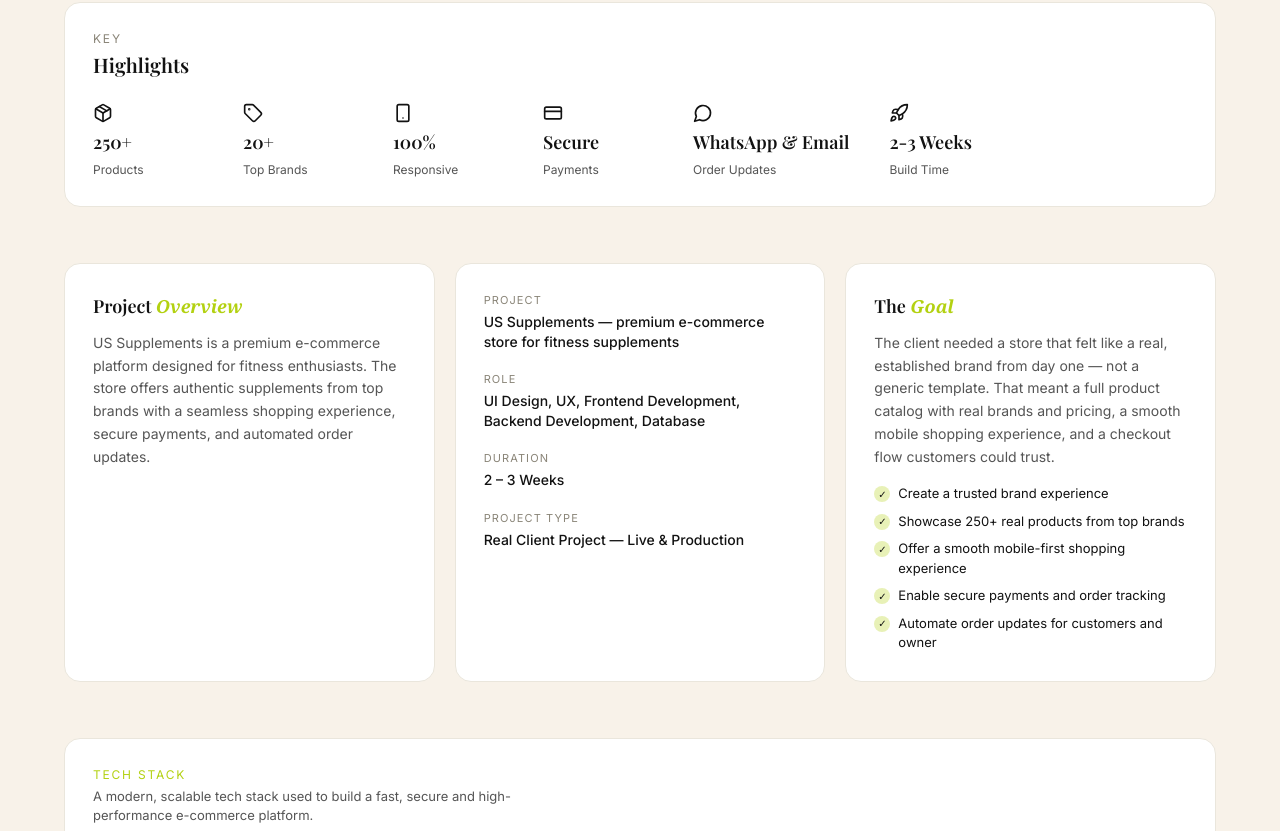
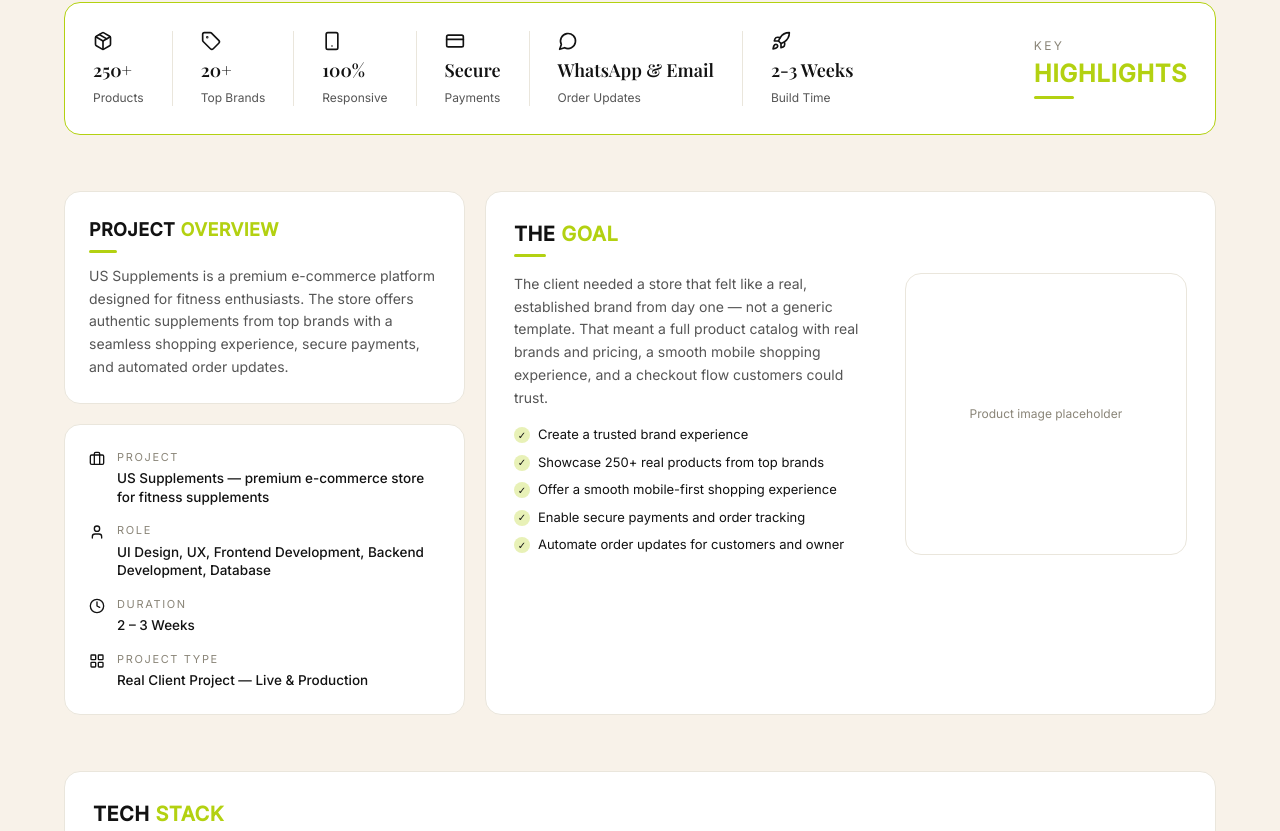
Before and after one commit to Shivam-hr/E-commerece-Protfolio, a Next.js app: page /work/us-supplements in a window 1280 px wide. Shown: the part 769-1600 px from the top of the page. Built offline with nearby package versions, Linux system fonts and the light colour scheme.

Commit message:
update the us suppliment page

```diff
--- a/app/work/us-supplements/page.tsx
+++ b/app/work/us-supplements/page.tsx
@@ -15,10 +15,13 @@
   Zap,
   Github,
   Palette,
+  Briefcase,
+  User,
+  Clock,
+  LayoutGrid,
 } from "lucide-react";
 import Image from "next/image";
 import usSupplementsPreview from "@/Images/us-supplements-preview.png";
-
 
 const highlights = [
   { icon: Package, value: "250+", label: "Products" },
@@ -30,10 +33,18 @@
 ];
 
 const meta = [
-  { label: "Project", value: "US Supplements — premium e-commerce store for fitness supplements" },
-  { label: "Role", value: "UI Design, UX, Frontend Development, Backend Development, Database" },
-  { label: "Duration", value: "2 – 3 Weeks" },
-  { label: "Project Type", value: "Real Client Project — Live & Production" },
+  {
+    icon: Briefcase,
+    label: "Project",
+    value: "US Supplements — premium e-commerce store for fitness supplements",
+  },
+  {
+    icon: User,
+    label: "Role",
+    value: "UI Design, UX, Frontend Development, Backend Development, Database",
+  },
+  { icon: Clock, label: "Duration", value: "2 – 3 Weeks" },
+  { icon: LayoutGrid, label: "Project Type", value: "Real Client Project — Live & Production" },
 ];
 
 const goals = [
@@ -109,12 +120,8 @@
             </div>
           </div>
 
-
           {/* Hero mockup */}
-          <div
-            className="relative w-full   overflow-hidden"
-            style={{ aspectRatio: "1496 / 1051" }}
-          >
+          <div className="relative w-full overflow-hidden" style={{ aspectRatio: "1496 / 1051" }}>
             <Image
               src={usSupplementsPreview}
               alt="US Supplements website preview"
@@ -127,29 +134,52 @@
       </section>
 
       {/* Key Highlights */}
+
     <section className="px-8 lg:px-16 pb-14">
-        <div className="bg-card border border-border rounded-card p-7">
-          <div className="text-xs tracking-[0.15em] text-mutedLight mb-1">KEY</div>
-          <h2 className="font-display font-semibold text-xl text-ink mb-6">Highlights</h2>
-          <div className="flex flex-wrap gap-x-10 gap-y-6">
-            {highlights.map(({ icon: Icon, value, label }) => (
-              <div key={label} className="flex flex-col items-start gap-2 min-w-[110px]">
+      <div className="bg-card border border-accent rounded-card p-7">
+        <div className="flex flex-wrap items-center justify-between gap-8">
+          {/* Stats — left side */}
+          <div className="flex flex-nowrap overflow-x-auto">
+            {highlights.map(({ icon: Icon, value, label }, i) => (
+              <div
+                key={label}
+                className={`flex flex-col items-start gap-2 px-7 shrink-0 first:pl-0 ${
+                  i !== highlights.length - 1 ? "border-r border-border" : ""
+                }`}
+              >
                 <Icon size={20} className="text-ink" />
-                <div className="font-display font-semibold text-lg text-ink leading-tight">{value}</div>
-                <div className="text-xs text-muted">{label}</div>
+                <div className="font-display font-semibold text-lg text-ink leading-tight whitespace-nowrap">
+                  {value}
+                </div>
+                <div className="text-xs text-muted whitespace-nowrap">{label}</div>
               </div>
             ))}
+          </div>
+
+          {/* Heading — right side, unchanged from what you have now */}
+          <div className="shrink-0">
+            <div className="font-heading text-xs tracking-[0.2em] text-mutedLight uppercase mb-1">
+              KEY
+            </div>
+            <h2 className="font-heading font-semibold text-2xl tracking-wide uppercase text-accent mb-1.5">
+              HIGHLIGHTS
+            </h2>
+            <div className="w-10 h-[3px] bg-accent rounded-full" />
+          </div>
         </div>
       </div>
     </section>
 
-      {/* Overview / Meta / Goal */}
+      {/* Overview / Meta (narrow, left) + Goal (wide, right) */}
       <section className="px-8 lg:px-16 pb-14">
-        <div className="grid lg:grid-cols-3 gap-5">
-          <div className="bg-card border border-border rounded-card p-7">
-            <h3 className="font-display font-semibold text-lg text-ink mb-3">
-              Project <span className="text-accent italic font-serif">Overview</span>
+        <div className="grid lg:grid-cols-[0.85fr_1.55fr] gap-5 items-stretch">
+          {/* Left column: Overview stacked on Meta */}
+          <div className="flex flex-col gap-5">
+            <div className="bg-card border border-border rounded-card p-6">
+              <h3 className="font-heading font-semibold text-lg tracking-wide uppercase text-ink mb-1.5">
+                PROJECT <span className="text-accent">OVERVIEW</span>
               </h3>
+              <div className="w-7 h-[3px] bg-accent rounded-full mb-3" />
               <p className="text-muted text-[14px] leading-relaxed">
                 US Supplements is a premium e-commerce platform designed for fitness enthusiasts.
                 The store offers authentic supplements from top brands with a seamless shopping
@@ -157,26 +187,35 @@
               </p>
             </div>
 
-          <div className="bg-card border border-border rounded-card p-7 space-y-5">
-            {meta.map(({ label, value }) => (
-              <div key={label}>
-                <div className="text-[11px] tracking-[0.1em] text-mutedLight mb-1">
-                  {label.toUpperCase()}
+            <div className="bg-card border border-border rounded-card p-6 space-y-4">
+              {meta.map(({ icon: Icon, label, value }) => (
+                <div key={label} className="flex gap-3">
+                  <Icon size={16} className="text-ink mt-0.5 shrink-0" />
+                  <div>
+                    <div className="font-heading text-[11px] tracking-[0.15em] text-mutedLight uppercase mb-1">
+                      {label}
                     </div>
-                <div className="text-[14px] text-ink font-medium leading-snug">{value}</div>
+                    <div className="text-[13.5px] text-ink font-medium leading-snug">{value}</div>
+                  </div>
                 </div>
               ))}
             </div>
+          </div>
 
+          {/* Right column: Goal — text/checklist left, image right, inside one card */}
           <div className="bg-card border border-border rounded-card p-7">
-            <h3 className="font-display font-semibold text-lg text-ink mb-3">
-              The <span className="text-accent italic font-serif">Goal</span>
+            <h3 className="font-heading font-semibold text-xl tracking-wide uppercase text-ink mb-1.5">
+              THE <span className="text-accent">GOAL</span>
             </h3>
+            <div className="w-8 h-[3px] bg-accent rounded-full mb-4" />
+
+            <div className="grid sm:grid-cols-[1.3fr_1fr] gap-6 items-center">
+              <div>
                 <p className="text-muted text-[14px] leading-relaxed mb-4">
-              The client needed a store that felt like a real, established brand from day one —
-              not a generic template. That meant a full product catalog with real brands and
-              pricing, a smooth mobile shopping experience, and a checkout flow customers could
-              trust.
+                  The client needed a store that felt like a real, established brand from day one
+                  — not a generic template. That meant a full product catalog with real brands
+                  and pricing, a smooth mobile shopping experience, and a checkout flow customers
+                  could trust.
                 </p>
                 <ul className="space-y-2">
                   {goals.map((goal) => (
@@ -189,13 +228,23 @@
                   ))}
                 </ul>
               </div>
+
+              {/* Product image placeholder — swap for a real product/brand shot */}
+              <div className="relative w-full aspect-square rounded-2xl overflow-hidden bg-white/60 border border-border flex items-center justify-center text-xs text-mutedLight">
+                Product image placeholder
+              </div>
+            </div>
+          </div>
         </div>
       </section>
 
       {/* Tech Stack */}
       <section className="px-8 lg:px-16 pb-16">
         <div className="bg-card border border-border rounded-card p-7">
-          <div className="text-xs tracking-[0.15em] text-accent mb-1">TECH STACK</div>
+          <h2 className="font-heading font-semibold text-xl tracking-wide uppercase text-ink mb-1.5">
+            TECH <span className="text-accent">STACK</span>
+          </h2>
+          <div className="w-8 h-[3px] bg-accent rounded-full mb-4" />
           <p className="text-muted text-[13px] mb-6 max-w-md">
             A modern, scalable tech stack used to build a fast, secure and high-performance
             e-commerce platform.
@@ -223,7 +272,9 @@
           className="flex items-center justify-between bg-card border border-border rounded-card p-6 hover:border-ink transition-colors"
         >
           <div>
-            <div className="text-[11px] tracking-[0.15em] text-mutedLight mb-1">NEXT UP</div>
+            <div className="font-heading text-[11px] tracking-[0.15em] text-mutedLight uppercase mb-1">
+              NEXT UP
+            </div>
             <div className="font-display font-semibold text-lg text-ink">Process</div>
             <div className="text-muted text-sm mt-1">
               See how we researched, designed and built US Supplements.
```
Lines whose indentation alone changed are shown as unchanged.
